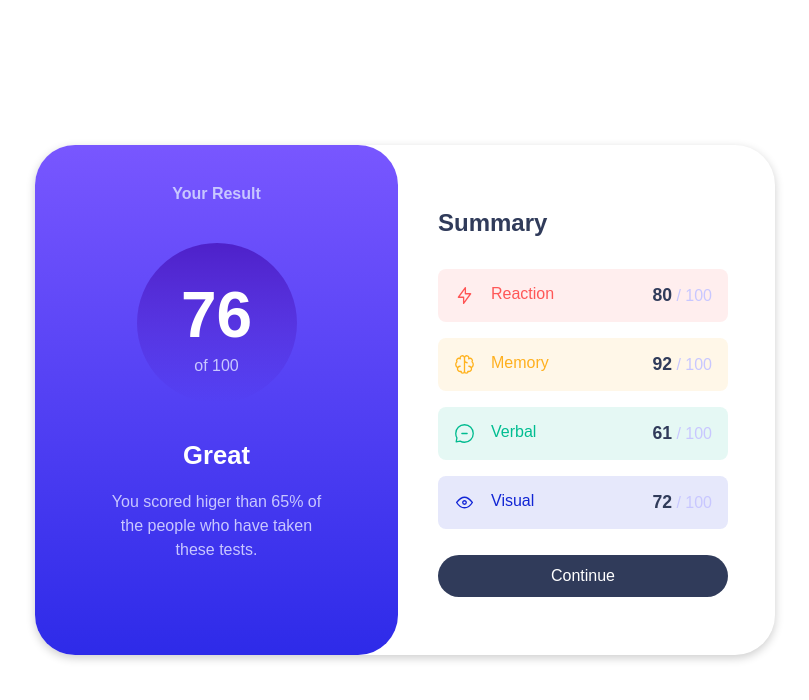
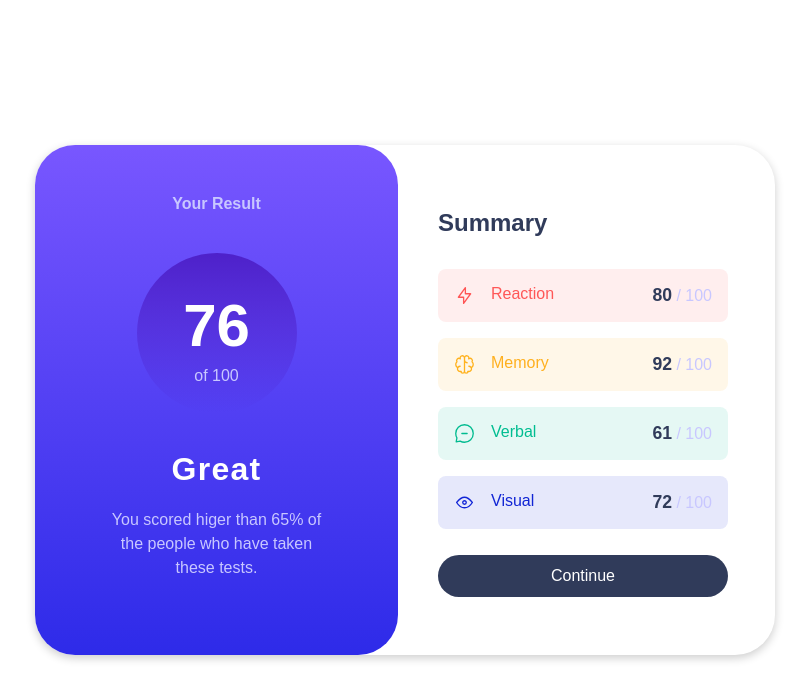
Before and after one commit to bk83/fm_results_summary_component, a plain HTML site: page index.html in a window 1280 px wide. Shown: the whole page, without its empty margins (235-1044 px from the left). Drawn offline with Linux system fonts and the light colour scheme; a web font is replaced by a local one.

Commit message:
Add files via upload

```diff
--- a/style.css
+++ b/style.css
@@ -41,7 +41,7 @@ body p {
   display: flex;
   flex-direction: column;
   width: 100%;
-  height: 100vh;
+  height: 100%;
 }
 
 .summary-section {
@@ -93,6 +93,7 @@ body p {
   color: var(--White);
   font-weight: bold;
   padding: 16px 0;
+  letter-spacing :.08rem;
 }
 
 #message {
--- a/style_desktop.css
+++ b/style_desktop.css
@@ -1,17 +1,15 @@
-@media  (min-width: 480px) {
+@media (min-width: 480px) {
   .outside-wrapper {
     width: 100%;
-    height: 100vh;
-    position: relative;
+    height: 100%;
+    min-height: 100vh;
+    display: flex;
   }
 
   .container {
-    position: absolute;
-    top: 50%;
-    left: 50%;
-    transform: translate(-50%,-50%);
+    align-self: center;
     flex-direction: row;
-    margin: 0 auto;
+    margin: 20px auto;
     max-width: 740px;
     min-width: 600px;
     height: 510px;
@@ -25,11 +23,16 @@
   }
 
   .summary-section h2 {
-    padding: 40px ;
+    padding: 50px 0 40px;
+  }
+
+  #total-score {
+    font-size: 3.75rem;
   }
 
   #grade {
     padding: 38px 0 20px;
+    font-size: 2.0rem;
   }
 
   #message {
@@ -42,6 +45,7 @@
     width: 45%;
     padding: 48px 40px;
   }
+
   .detail-section h1 {
     max-width: 290px;
     padding-bottom: 32px;
```
